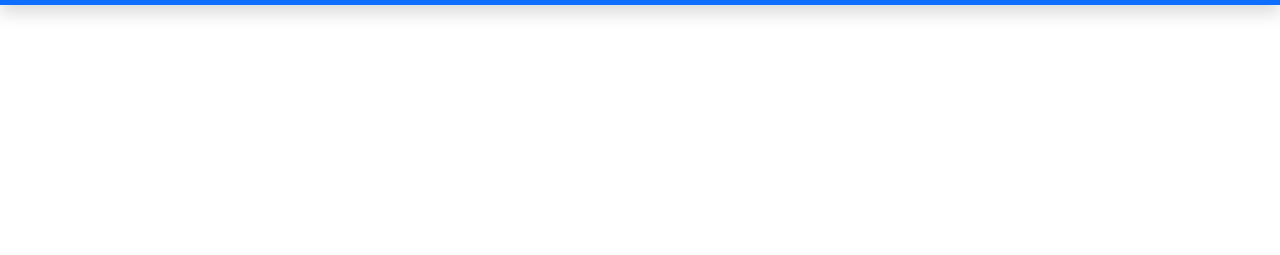
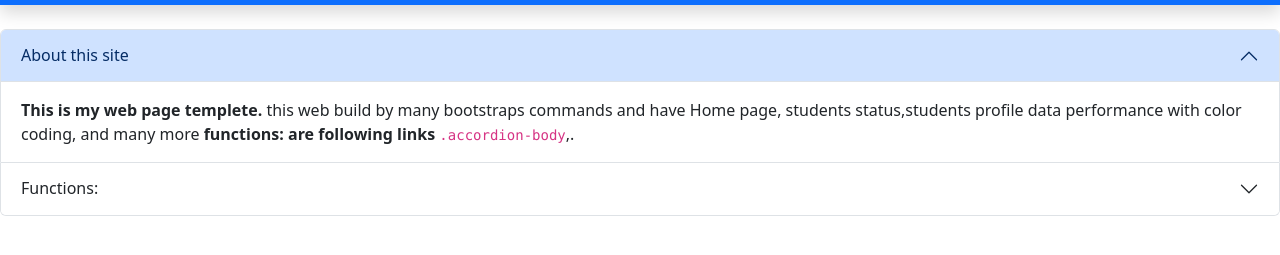
Before and after one commit to coding36t/webviabootstraps, a plain HTML site: page index.html in a window 1280 px wide. Shown: the part 53-308 px from the top of the page. Drawn offline with nearby package versions, Linux system fonts and the light colour scheme.

Commit message:
second commit

```diff
--- a/index.html
+++ b/index.html
@@ -29,7 +29,36 @@
         </div>
     </nav>
 
+<br>
 
+
+<div class="accordion" id="accordionExample">
+  <div class="accordion-item">
+    <h2 class="accordion-header">
+      <button class="accordion-button" type="button" data-bs-toggle="collapse" data-bs-target="#collapseOne" aria-expanded="true" aria-controls="collapseOne">
+        About this site
+      </button>
+    </h2>
+    <div id="collapseOne" class="accordion-collapse collapse show" data-bs-parent="#accordionExample">
+      <div class="accordion-body">
+        <strong>This is my web page templete.</strong> this web build by many bootstraps commands and have Home page, students status,students profile data performance with color coding, and many more <strong>functions: are following links</strong>   <code>.accordion-body</code>,.
+      </div>
+    </div>
+  </div>
+
+
+  <div class="accordion-item">
+    <h2 class="accordion-header">
+      <button class="accordion-button collapsed" type="button" data-bs-toggle="collapse" data-bs-target="#collapseTwo" aria-expanded="false" aria-controls="collapseTwo">
+        Functions:
+      </button>
+    </h2>
+    <div id="collapseTwo" class="accordion-collapse collapse" data-bs-parent="#accordionExample">
+      <div class="accordion-body">
+        <strong>There is guideline about site.</strong> <br> 1. logo is svg file which is code base light weight <br> 2. click registered for new user <br> 3. already registered click login for redirect login page. <br> 4. when use click login button redirect on students attendants status page <br> 5.on students attendants status page have a link button of <b>Students Details</b> for students profile details <br> 6. if you want to go back to main page only one option to click logo for home page.
+      </div>
+    </div>
+  </div>
 
 
 
```
Also changed, not shown: login.html (+1 -1 lines).
